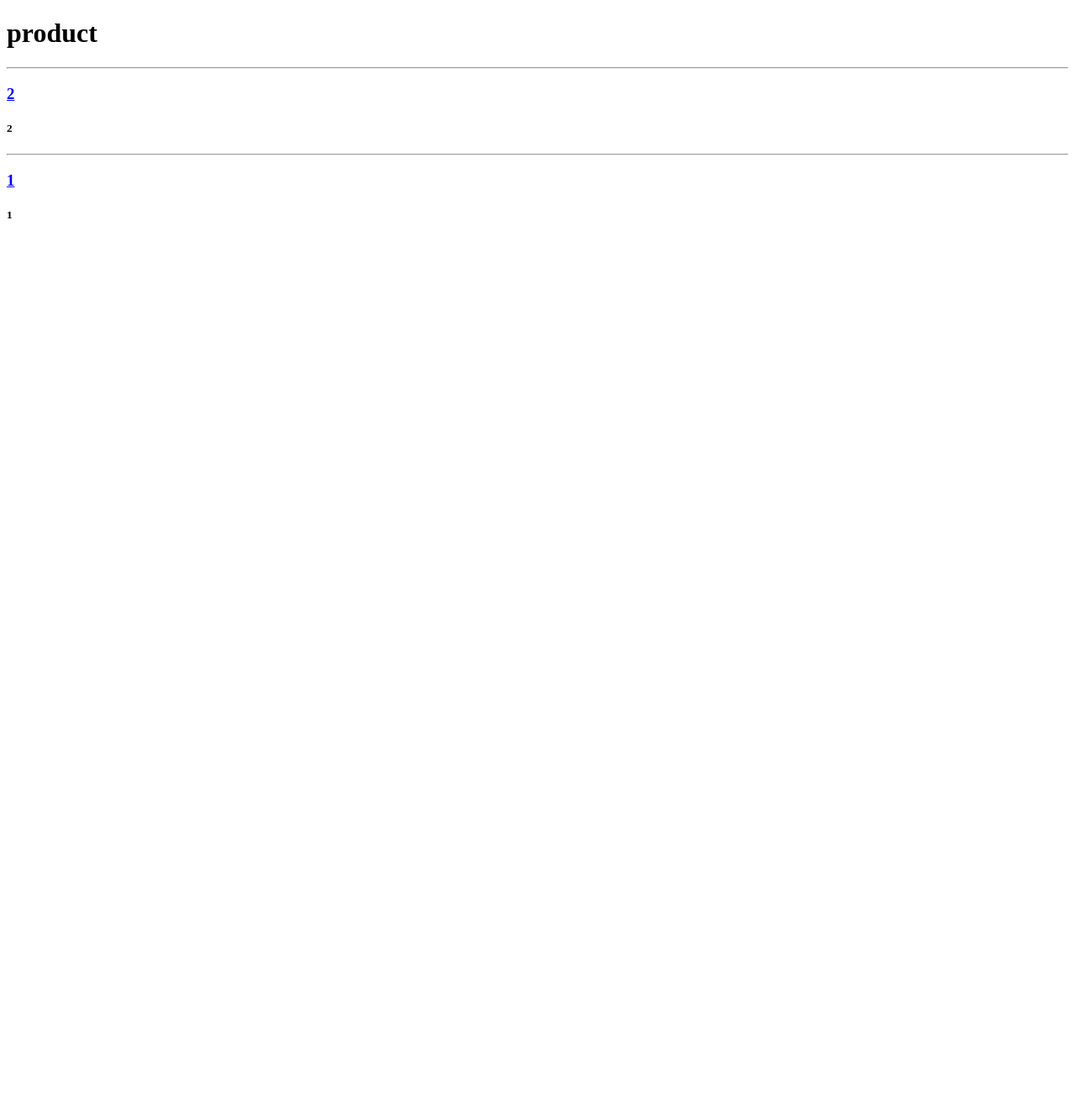
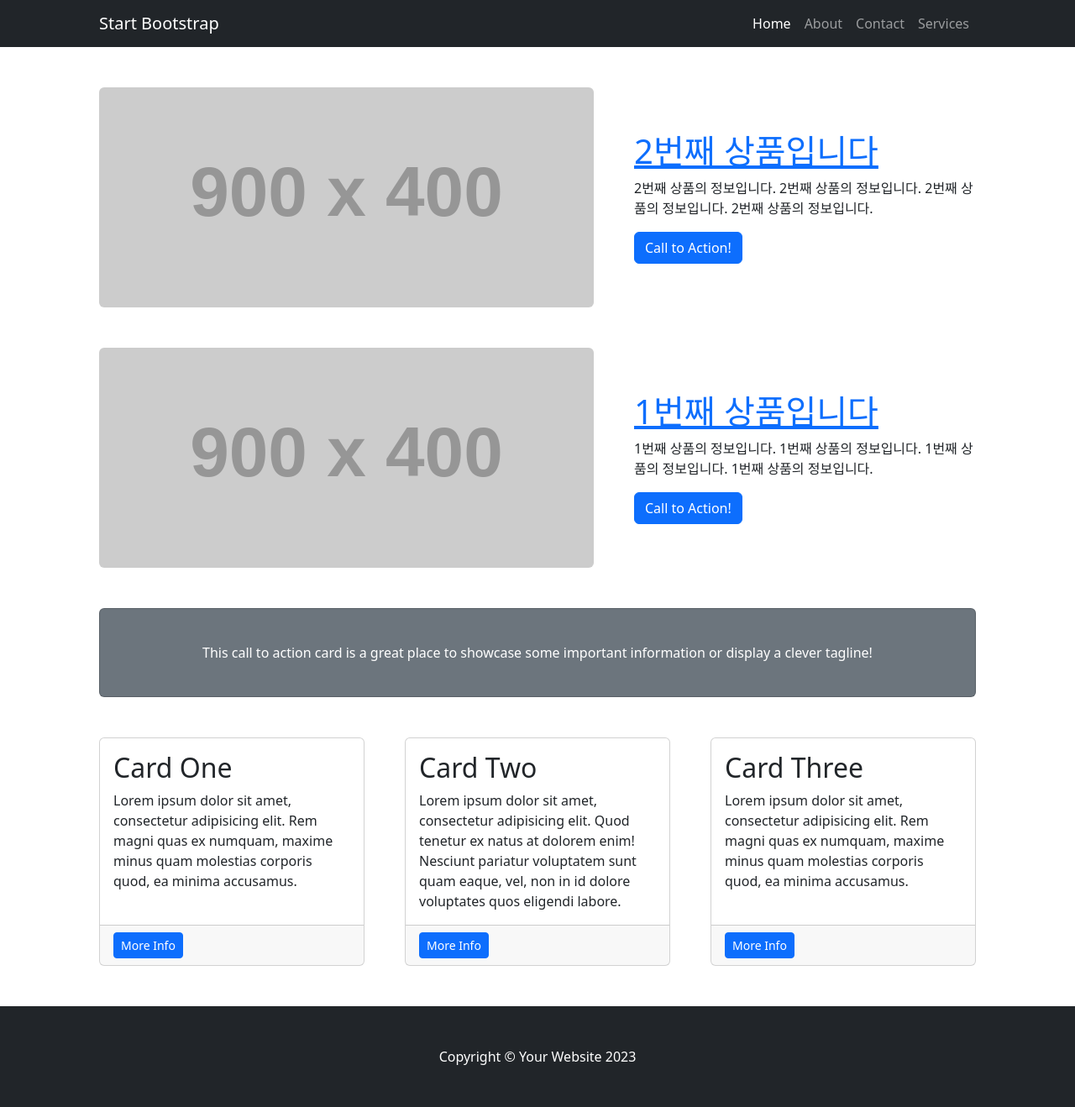
Before and after one commit to nbmb404/testroom, a Django app: page /product/ in a window 1280 px wide. Shown: the whole page at 84% size. Before the commit the page ends 260 px from the top, so only its background shows below. Run offline with Django 5.2, Linux system fonts and the light colour scheme; data comes from the database, SQL or seed files in the repository; grey boxes labelled with a size stand in for pictures from a placeholder-image service; some libraries are stand-ins or nearby versions.

Commit message:
2주차 django 개발 완료

```diff
--- a/templates/product/content_list.html
+++ b/templates/product/content_list.html
@@ -1,19 +1,86 @@
 <!DOCTYPE html>
+{% load static %}
 <html lang="ko">
     <head>
-    <meta charset="UTF-8">
-    <title>product</title>
+        <meta charset="utf-8" />
+        <meta name="viewport" content="width=device-width, initial-scale=1, shrink-to-fit=no" />
+        <meta name="description" content="" />
+        <meta name="author" content="" />
+        <title>Small Business - Start Bootstrap Template</title>
+        <!-- Favicon-->
+        <!-- Core theme CSS (includes Bootstrap)-->
+        <link rel="stylesheet" type="text/css" href="{% static 'style.css' %}">
+        <link rel="stylesheet" type="text/css" href="{% static 'bootstrap.min.css' %}">
     </head>
     <body>
-<h1>product</h1>
-{% if content_list %}
+        <!-- Responsive navbar-->
+        <nav class="navbar navbar-expand-lg navbar-dark bg-dark">
+            <div class="container px-5">
+                <a class="navbar-brand" href="#!">Start Bootstrap</a>
+                <button class="navbar-toggler" type="button" data-bs-toggle="collapse" data-bs-target="#navbarSupportedContent" aria-controls="navbarSupportedContent" aria-expanded="false" aria-label="Toggle navigation"><span class="navbar-toggler-icon"></span></button>
+                <div class="collapse navbar-collapse" id="navbarSupportedContent">
+                    <ul class="navbar-nav ms-auto mb-2 mb-lg-0">
+                        <li class="nav-item"><a class="nav-link active" aria-current="page" href="#!">Home</a></li>
+                        <li class="nav-item"><a class="nav-link" href="#!">About</a></li>
+                        <li class="nav-item"><a class="nav-link" href="#!">Contact</a></li>
+                        <li class="nav-item"><a class="nav-link" href="#!">Services</a></li>
+                    </ul>
+                </div>
+            </div>
+        </nav>
+        <!-- Page Content-->
+        <div class="container px-4 px-lg-5">
+            <!-- Heading Row-->
+            {% if content_list %} <!--아 배치가 이게 정답이었네-->
             {% for content in content_list %}
-        <hr/>
-        <h3><a href="/product/{{content.id}}">{{content.title}}</a></h3>
-        <h5>{{content.content}}</h5>
+            <div class="row gx-4 gx-lg-5 align-items-center my-5">
+                <div class="col-lg-7"><img class="img-fluid rounded mb-4 mb-lg-0" src="https://dummyimage.com/900x400/dee2e6/6c757d.jpg" alt="..." /></div>
+                <div class="col-lg-5">
+                    <h1 class="font-weight-light"><a href="/product/{{content.id}}">{{content.title}}번째 상품입니다</a></h1>
+                    <p>{{content.title}}번째 상품의 정보입니다. {{content.title}}번째 상품의 정보입니다. {{content.title}}번째 상품의 정보입니다. {{content.title}}번째 상품의 정보입니다.</p>
+                    <a class="btn btn-primary" href="#!">Call to Action!</a>
+                </div>
+            </div>
             {% endfor %}
-{% else %}
-    <p>content가 없습니다.</p>
             {% endif %}
+            <!-- Call to Action-->
+            <div class="card text-white bg-secondary my-5 py-4 text-center">
+                <div class="card-body"><p class="text-white m-0">This call to action card is a great place to showcase some important information or display a clever tagline!</p></div>
+            </div>
+            <!-- Content Row-->
+            <div class="row gx-4 gx-lg-5">
+                <div class="col-md-4 mb-5">
+                    <div class="card h-100">
+                        <div class="card-body">
+                            <h2 class="card-title">Card One</h2>
+                            <p class="card-text">Lorem ipsum dolor sit amet, consectetur adipisicing elit. Rem magni quas ex numquam, maxime minus quam molestias corporis quod, ea minima accusamus.</p>
+                        </div>
+                        <div class="card-footer"><a class="btn btn-primary btn-sm" href="#!">More Info</a></div>
+                    </div>
+                </div>
+                <div class="col-md-4 mb-5">
+                    <div class="card h-100">
+                        <div class="card-body">
+                            <h2 class="card-title">Card Two</h2>
+                            <p class="card-text">Lorem ipsum dolor sit amet, consectetur adipisicing elit. Quod tenetur ex natus at dolorem enim! Nesciunt pariatur voluptatem sunt quam eaque, vel, non in id dolore voluptates quos eligendi labore.</p>
+                        </div>
+                        <div class="card-footer"><a class="btn btn-primary btn-sm" href="#!">More Info</a></div>
+                    </div>
+                </div>
+                <div class="col-md-4 mb-5">
+                    <div class="card h-100">
+                        <div class="card-body">
+                            <h2 class="card-title">Card Three</h2>
+                            <p class="card-text">Lorem ipsum dolor sit amet, consectetur adipisicing elit. Rem magni quas ex numquam, maxime minus quam molestias corporis quod, ea minima accusamus.</p>
+                        </div>
+                        <div class="card-footer"><a class="btn btn-primary btn-sm" href="#!">More Info</a></div>
+                    </div>
+                </div>
+            </div>
+        </div>
+        <!-- Footer-->
+        <footer class="py-5 bg-dark">
+            <div class="container px-4 px-lg-5"><p class="m-0 text-center text-white">Copyright &copy; Your Website 2023</p></div>
+        </footer>
     </body>
 </html>
```
Lines whose indentation alone changed are shown as unchanged.
